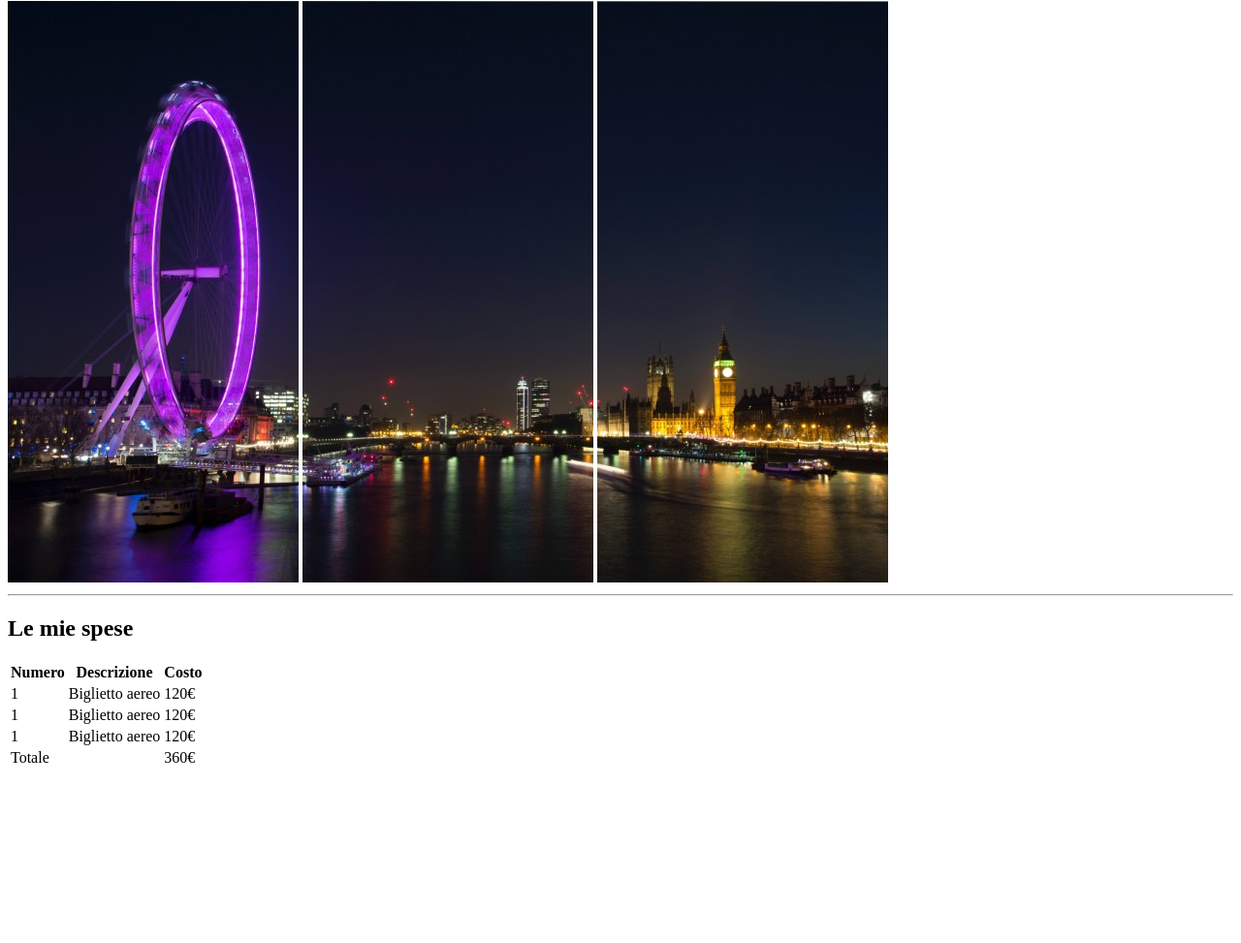
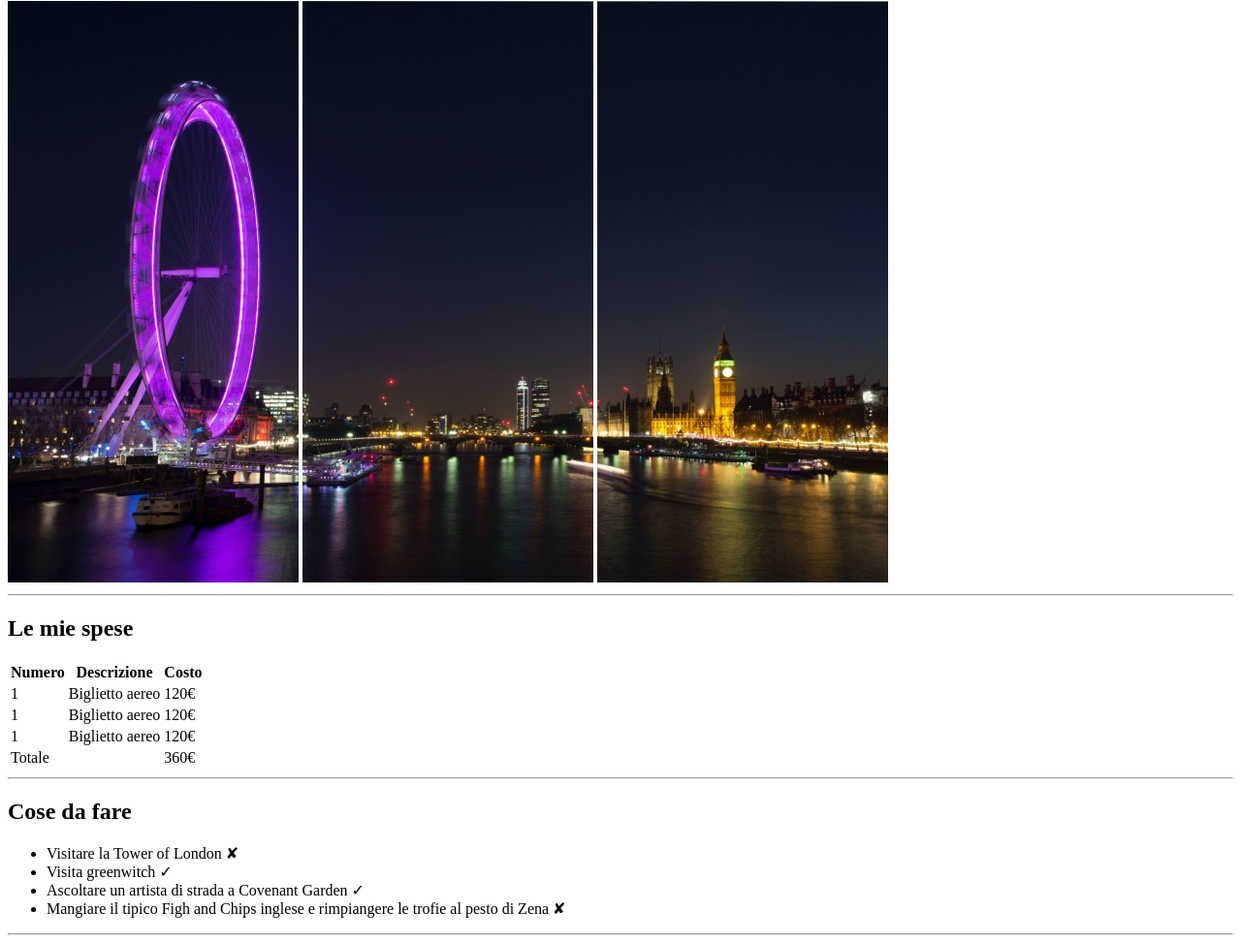
Before and after one commit to Stefano-Para/html-london-trip, a plain HTML site: page index.html in a window 1280 px wide. Shown: the part 79-1052 px from the top of the page at 97% size. Before the commit the page ends 881 px from the top, so only its background shows below. Drawn offline with Linux system fonts and the light colour scheme.

Commit message:
add cose da fare

```diff
--- a/index.html
+++ b/index.html
@@ -56,6 +56,17 @@
             </tr>
         </table>
     </section>
-
+    <hr>
+    <!-- sezione cosa visitare -->
+    <section>
+        <h2>Cose da fare</h2>
+        <ul>
+            <li>Visitare la Tower of London &#x2718</li>
+            <li>Visita greenwitch &#10003</li>
+            <li>Ascoltare un artista di strada a Covenant Garden &#10003</li>
+            <li>Mangiare il tipico Figh and Chips inglese e rimpiangere le trofie al pesto di Zena &#x2718</li>
+        </ul>
+    </section>
+    <hr>
 </body>
 </html>
```
